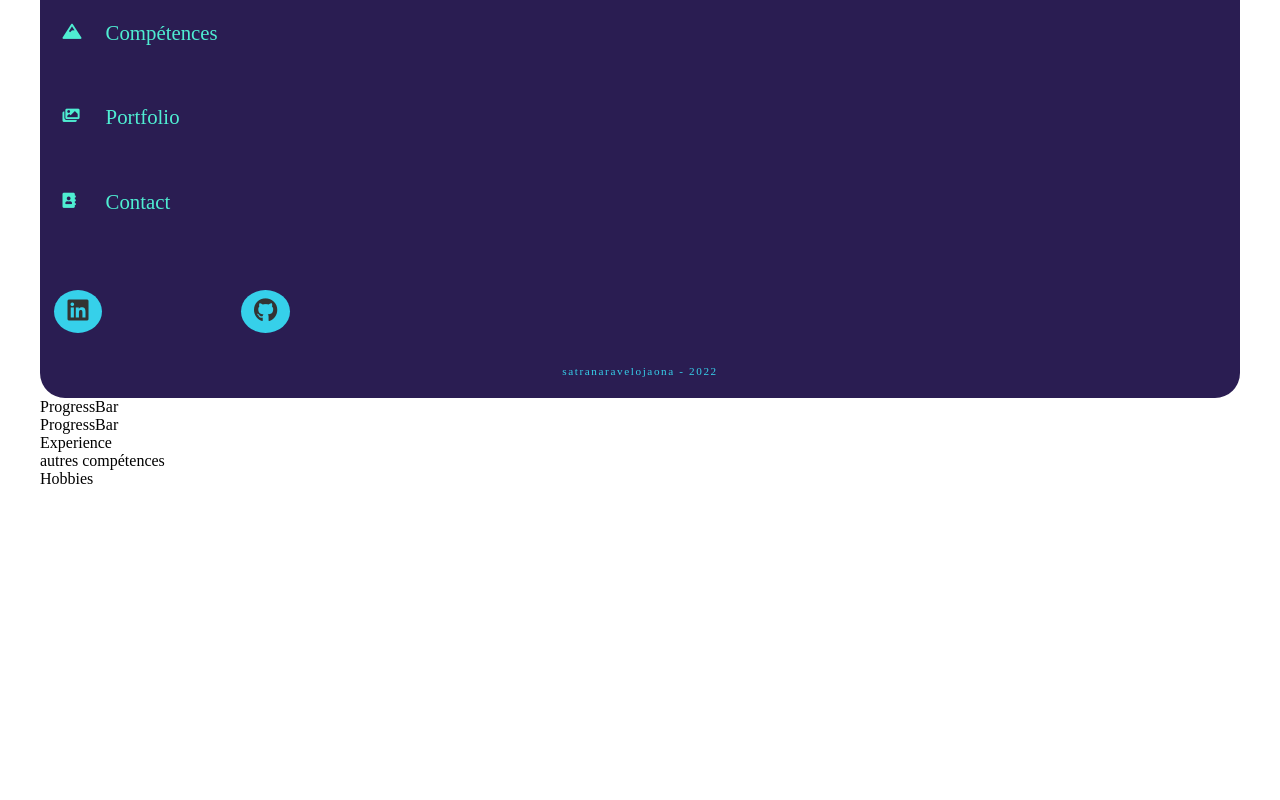
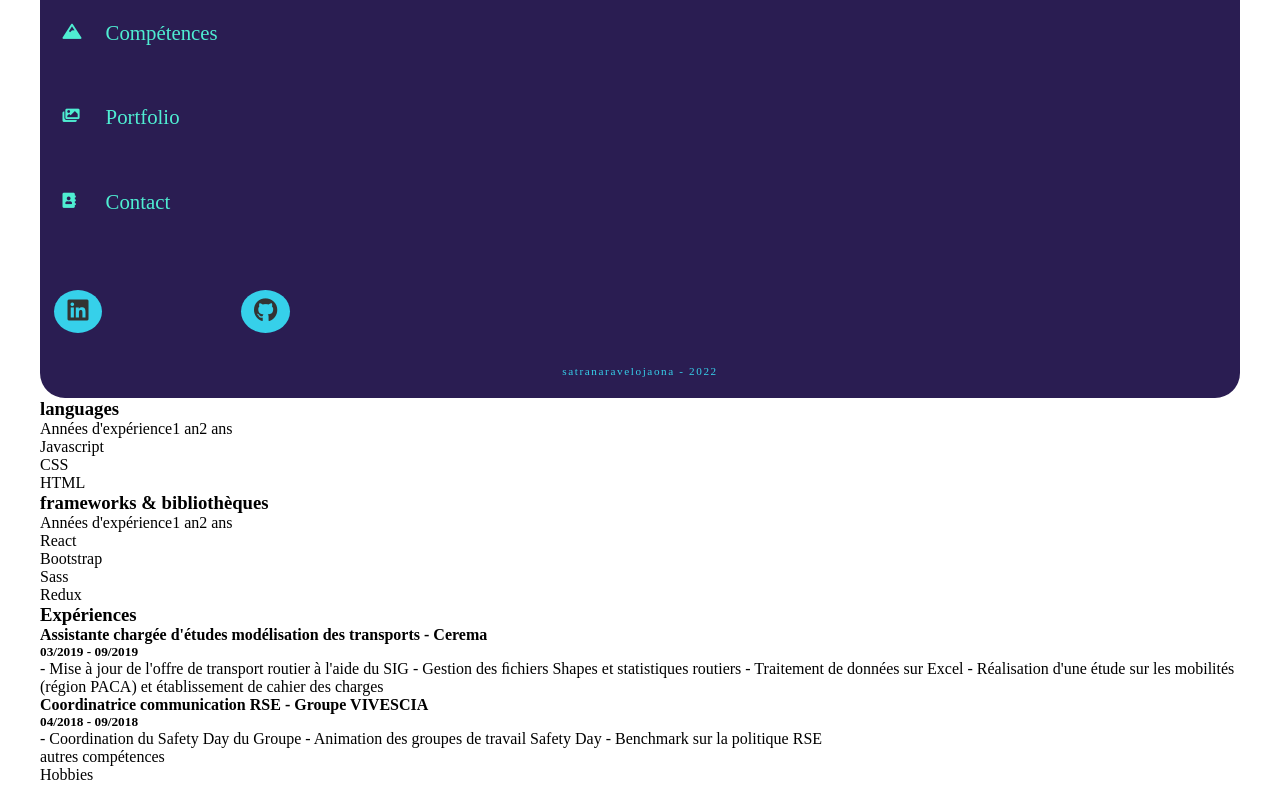
Before and after one commit to SaRvj/CV, a React (Create React App) app: page /competences in a window 1280 px wide. Shown: the part 378-1178 px from the top of the page. Before the commit the page ends 882 px from the top, so only its background shows below. Built offline with nearby package versions, Linux system fonts and the light colour scheme; a web font is replaced by a local one.

Commit message:
add experiences

```diff
--- /dev/null
+++ b/src/components/knowledges/Experiences.js
@@ -0,0 +1,29 @@
+import React from "react";
+
+const Experience = () => {
+    return (
+        <div className="experience">
+            <h3>Expériences</h3>
+            <div className="exp-1">
+                <h4>Assistante chargée d'études modélisation des transports - Cerema</h4>
+                <h5>03/2019 - 09/2019</h5>
+                <p> - Mise à jour de l'offre de transport routier à l'aide du SIG
+                    - Gestion des ﬁchiers Shapes et statistiques routiers
+                    - Traitement de données sur Excel
+                    - Réalisation d'une étude sur les mobilités (région PACA) et établissement de cahier des charges
+                </p>
+            </div>
+
+            <div className="exp-2">
+                <h4>Coordinatrice communication RSE - Groupe VIVESCIA</h4>
+                <h5>04/2018 - 09/2018</h5>
+                <p> - Coordination du Safety Day du Groupe
+                    - Animation des groupes de travail Safety Day
+                    - Benchmark sur la politique RSE
+                </p>
+            </div>
+        </div>
+    );
+};
+
+export default Experience;
--- /dev/null
+++ b/src/components/knowledges/Hobbies.js
@@ -0,0 +1,11 @@
+import React from "react";
+
+const Hobbies = () => {
+    return (
+        <div>
+           Hobbies
+        </div>
+    );
+};
+
+export default Hobbies;
--- /dev/null
+++ b/src/components/knowledges/Languages.js
@@ -0,0 +1,39 @@
+import React, { Component } from "react";
+import ProgressBar from "./ProgressBar";
+
+class Languages extends Component {
+    state = {
+        languages: [
+            {id: 1, value: "Javascript", xp:1},
+            {id: 2, value: "CSS", xp:1},
+            {id: 3, value: "HTML", xp:1}
+        ],
+        frameworks: [
+            {id: 1, value: "React", xp:1},
+            {id: 2, value: "Bootstrap", xp:1},
+            {id: 3, value: "Sass", xp:1},
+            {id: 4, value: "Redux", xp:1}
+        ]
+    }
+    render () {
+        let {languages, frameworks} = this.state;
+
+        return (
+            <div className="languagesFrameworks">
+                <ProgressBar
+                    languages={languages}
+                    className="languagesDisplay"
+                    title="languages"
+                />
+                <ProgressBar
+                    languages={frameworks}
+                    className="frameworksDisplay"
+                    title="frameworks & bibliothèques"
+
+                />
+            </div>
+        )
+    }
+};
+
+export default Languages;
--- /dev/null
+++ b/src/components/knowledges/OtherSkills.js
@@ -0,0 +1,11 @@
+import React from "react";
+
+const OtherSkills = () => {
+    return (
+        <div>
+           autres compétences
+        </div>
+    );
+};
+
+export default OtherSkills;
--- /dev/null
+++ b/src/components/knowledges/ProgressBar.js
@@ -0,0 +1,33 @@
+import React from "react";
+
+const ProgressBar = (props) =>{
+    console.log(props);
+    return (
+        <div className={props.className}>
+            <h3>{props.title}</h3>
+            <div className="years">
+                <span>Années d'expérience</span>
+                <span>1 an</span>
+                <span>2 ans</span>
+            </div>
+
+            <div>
+                {
+                    props.languages.map((item) => {
+                        let xpYears = 2;
+                        let progressBar = item.xp / xpYears * 100 + '%';
+
+                        return(
+                            <div key={item.id} className="languagesList">
+                                <li>{item.value}</li>
+                                <div className="progressBar" style={{width:progressBar}}></div>
+                            </div>
+                        )
+                    })
+                }
+            </div>
+        </div>
+    );
+};
+
+export default ProgressBar;
```
Also changed, not shown: src/pages/Knowledges.js (+4 -4 lines).
